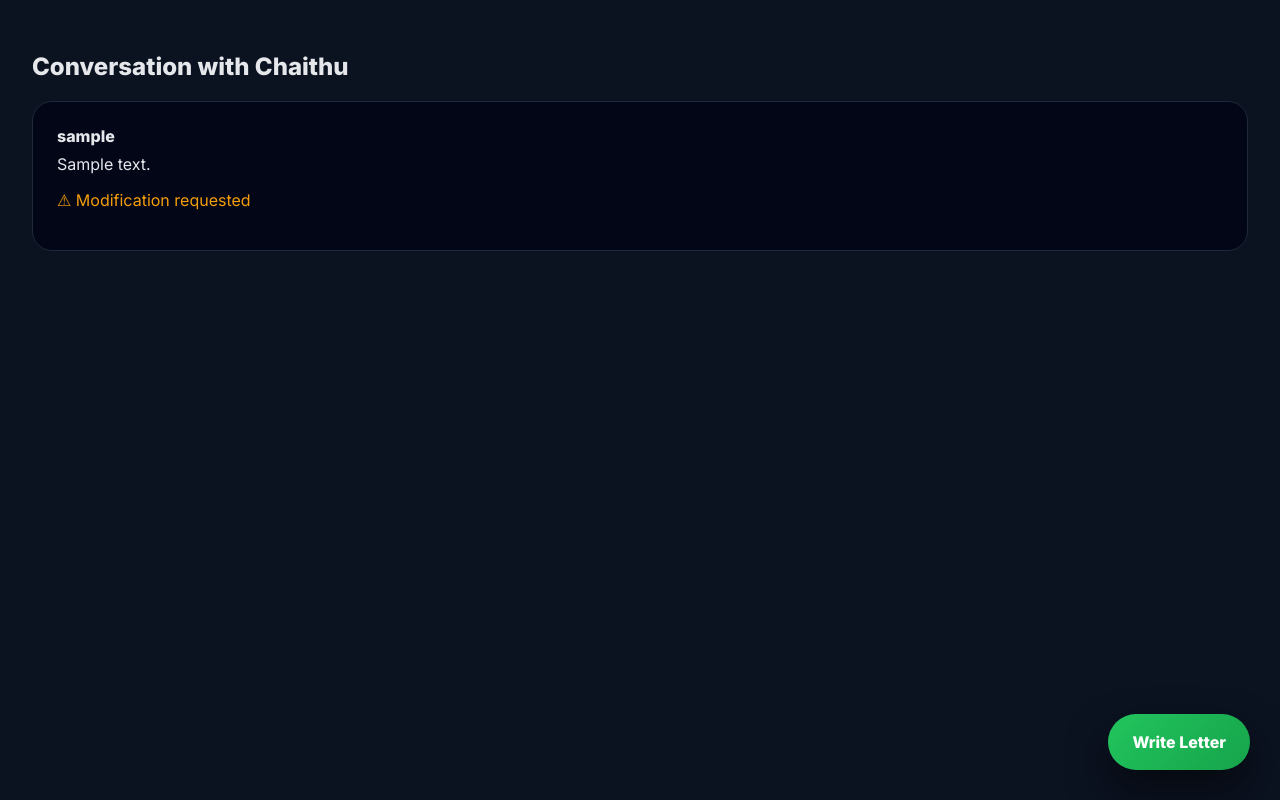
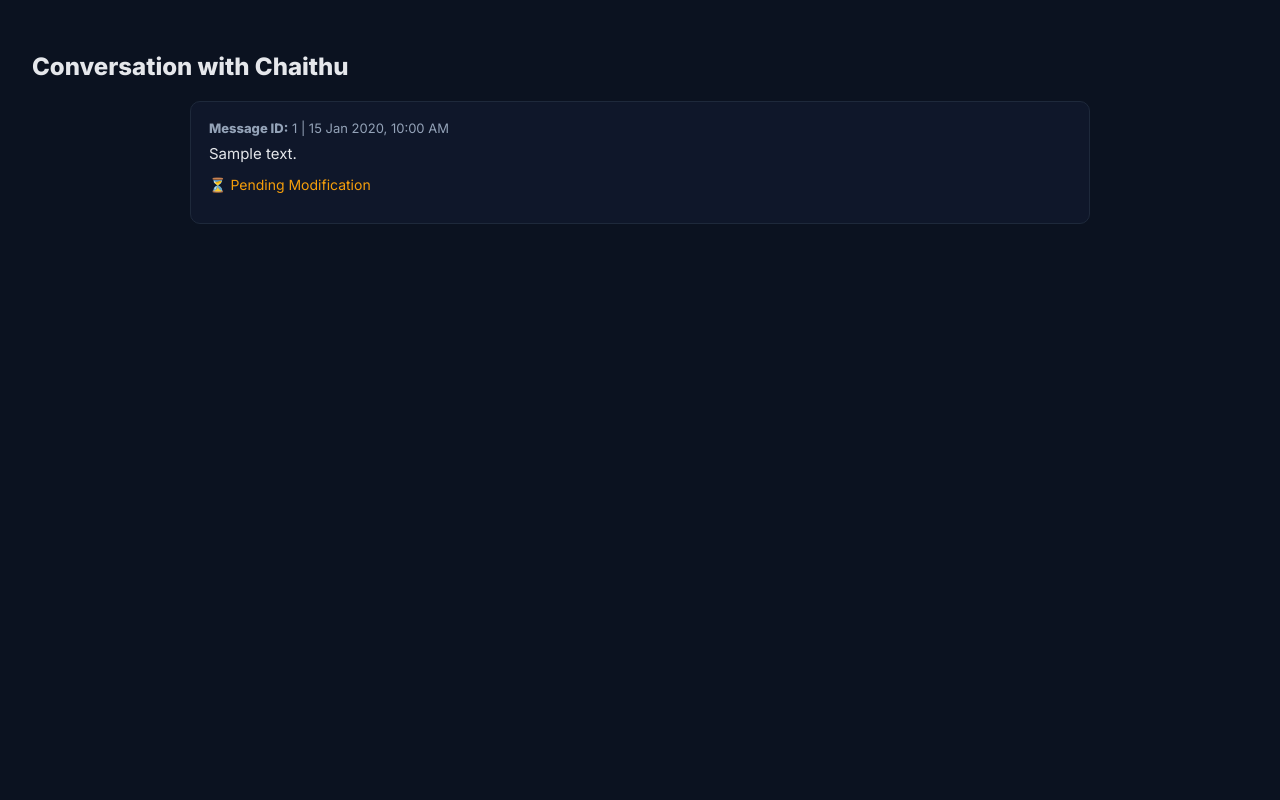
Before and after one commit to MBC404/SecureDairy, a Django app: template letters/templates/letters/conversation.html in a window 1280 px wide. Run offline with Django 5.2, Linux system fonts and the light colour scheme; data comes from the database, SQL or seed files in the repository; tables that the repository leaves empty hold one stand-in row (values such as "Sample post"); the template is opened without the code that fills it: values that come from a table or form of the project are taken from there, most other values are stand-ins (such as "Sample title", 1, 10 or a date in 2020).

Commit message:
VERstion INFI

```diff
--- a/letters/models.py
+++ b/letters/models.py
@@ -21,10 +21,10 @@ class Letter(models.Model):
 
 
 class LetterVersion(models.Model):
-    letter = models.ForeignKey(Letter, related_name="versions", on_delete=models.CASCADE)
+    letter = models.ForeignKey(Letter, on_delete=models.CASCADE, related_name="versions")
     content = models.TextField()
-    approved = models.BooleanField(default=True)
     created_at = models.DateTimeField(auto_now_add=True)
+    approved = models.BooleanField(default=False)
 
     class Meta:
         ordering = ["created_at"]
--- a/letters/templates/letters/conversation.html
+++ b/letters/templates/letters/conversation.html
@@ -1,50 +1,80 @@
 {% extends "letters/base.html" %}
+
 {% block content %}
 
-<h2>Conversation with {{ other_user.username }}</h2>
+<h2 style="margin-bottom:20px;">
+    Conversation with {{ other_user.username }}
+</h2>
 
-{% for letter in letters %}
-    {% with v=letter.versions.last %}
-    <div class="card">
+<div style="max-width:900px; margin:auto;">
 
-        <b>
-            {% if letter.sender == user %}
-                You
+    {% for v in versions %}
+        <div class="card"
+             style="
+                margin-bottom:20px;
+                padding:18px;
+                border-radius:10px;
+                background:#0f172a;
+                border:1px solid #1e293b;
+             ">
+
+            <!-- Metadata -->
+            <div style="font-size:13px; color:#94a3b8; margin-bottom:6px;">
+                <strong>Message ID:</strong> {{ v.id }} |
+                {{ v.created_at|date:"d M Y, h:i A" }}
+            </div>
+
+            <!-- Message content -->
+            <div style="font-size:15px; line-height:1.6; color:#e5e7eb;">
+                {{ v.content }}
+            </div>
+
+            <!-- Status -->
+            <div style="margin-top:10px; font-size:14px;">
+
+                {% if v.approved %}
+                    <span style="color:#22c55e;">✔ Approved</span>
                 {% else %}
-                {{ letter.sender.username }}
+                    <span style="color:#f59e0b;">⏳ Pending Modification</span>
                 {% endif %}
-        </b>
 
-        <p style="margin-top:8px;">
-            {{ v.content }}
-        </p>
+            </div>
 
-        {% if not v.approved %}
-            <p style="color:#f59e0b;">⚠ Modification requested</p>
+            <!-- Actions -->
+            <div style="margin-top:12px;">
 
-            {% if user == letter.sender and not v.approved and v.id %}
+                <!-- Sender can approve pending modifications -->
+                {% if not v.approved and user == letter.sender %}
                     <a href="{% url 'approve_modification' v.id %}"
-       style="color:#22c55e;font-weight:600;">
-        Accept Modification
+                       style="
+                            color:#22c55e;
+                            font-weight:500;
+                            text-decoration:none;
+                       ">
+                        Approve Modification
                     </a>
                 {% endif %}
-        {% endif %}
 
-        {% if user == letter.receiver and v.approved %}
+                <!-- Receiver can request modification ONLY on approved versions -->
+                {% if v.approved and user == letter.receiver %}
                     <a href="{% url 'modify' letter.id %}"
-               style="color:#a78bfa;">
+                       style="
+                            margin-left:15px;
+                            color:#a78bfa;
+                            font-weight:500;
+                            text-decoration:none;
+                       ">
                         Request Modification
                     </a>
                 {% endif %}
 
             </div>
-    {% endwith %}
+        </div>
+
     {% empty %}
-<p>No letters yet</p>
+        <p style="color:#94a3b8;">No messages yet.</p>
     {% endfor %}
 
-<a href="{% url 'send_letter' other_user.id %}" class="fab">
-    Write Letter
-</a>
+</div>
 
 {% endblock %}
--- a/letters/urls.py
+++ b/letters/urls.py
@@ -10,4 +10,6 @@ urlpatterns = [
     path("send/<int:user_id>/", views_ui.send_letter, name="send_letter"),
     path("modify/<int:letter_id>/", views_ui.modify_letter, name="modify"),
     path("approve/<int:version_id>/", views_ui.approve_modification, name="approve_modification"),
+    path("signup/", views_ui.signup, name="signup"),
+
 ]
```
Also changed, not shown: letters/templates/letters/signup.html (+18 -8 lines), letters/views_ui.py (+28 -11 lines). Lines whose indentation alone changed are shown as unchanged.
